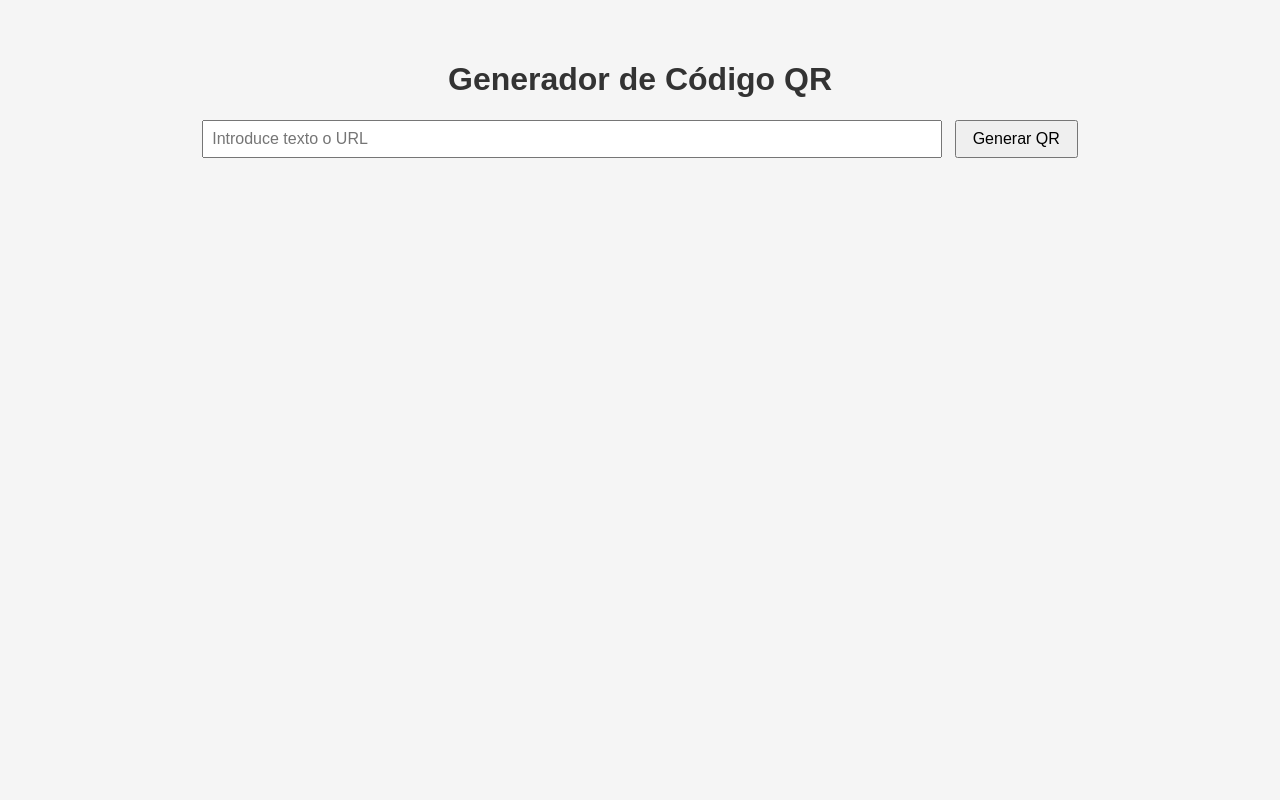
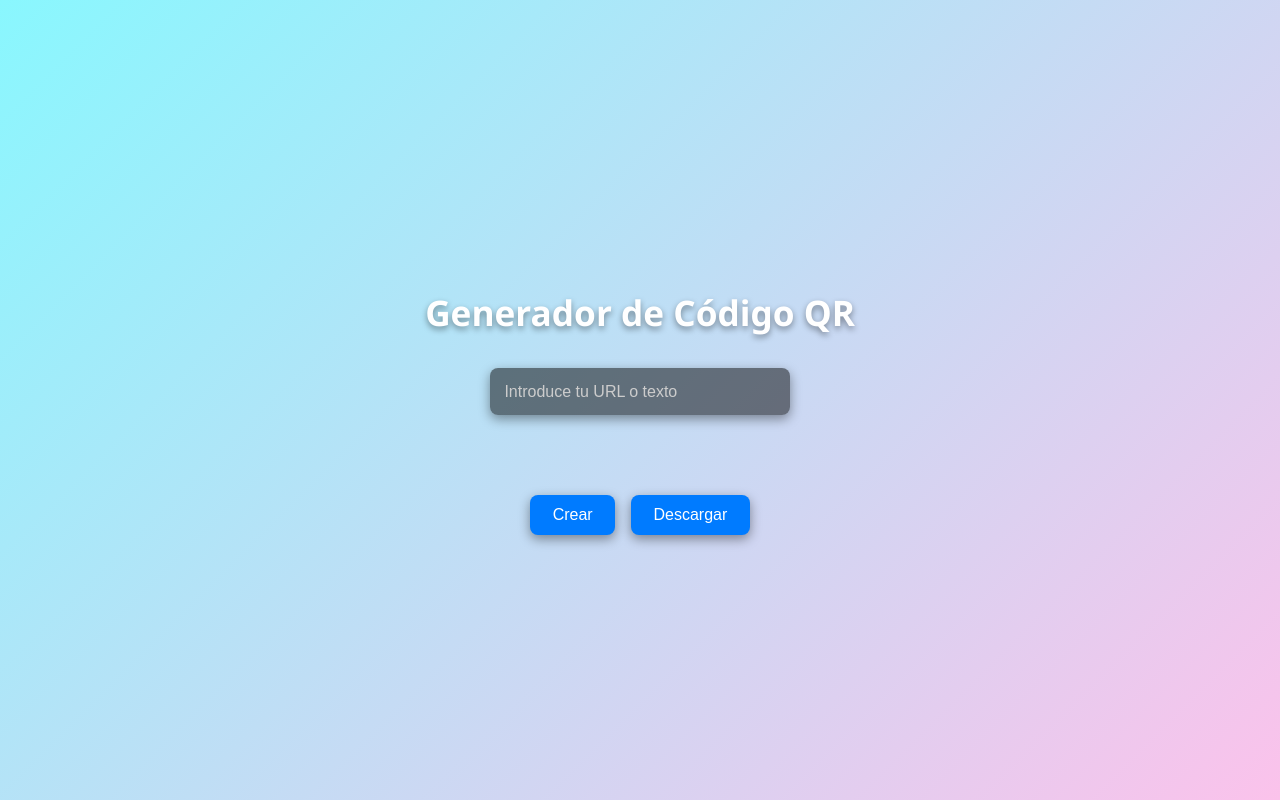
Before and after one commit to IVANLARADIAZ/generador-qr, a plain HTML site: page index.html in a window 1280 px wide. Drawn offline with Linux system fonts and the light colour scheme.

Commit message:
Add files via upload

```diff
--- a/index.html
+++ b/index.html
@@ -1,55 +1,112 @@
 <!DOCTYPE html>
 <html lang="es">
 <head>
-  <meta charset="UTF-8">
+  <meta charset="UTF-8" />
   <title>Generador de Código QR</title>
-  <!-- Librería QRCode.js desde CDN -->
+  <meta name="viewport" content="width=device-width, initial-scale=1.0" />
   <script src="https://cdn.jsdelivr.net/npm/qrcode/build/qrcode.min.js"></script>
   <style>
-    body {
-      font-family: Arial, sans-serif;
-      padding: 2rem;
-      text-align: center;
-      background-color: #f5f5f5;
+    html, body {
+      margin: 0;
+      padding: 0;
+      min-height: 100vh;
+      width: 100%;
+      font-family: 'Segoe UI', Tahoma, Geneva, Verdana, sans-serif;
+      color: #fff;
+      display: flex;
+      flex-direction: column;
+      align-items: center;
+      justify-content: center;
+      overflow-x: hidden;
+      background: linear-gradient(135deg, #89f7fe, #fbc2eb);
+      /* Elimina cualquier separación */
+      background-attachment: fixed;
     }
     h1 {
-      color: #333;
+      margin-bottom: 1rem;
+      font-size: 2.2rem;
+      text-shadow: 0 3px 6px rgba(0,0,0,0.4);
+      text-align: center;
     }
     input {
-      width: 60%;
-      padding: 0.5rem;
+      width: 300px;
+      max-width: 80%;
+      padding: 0.9rem;
       font-size: 1rem;
+      border: none;
+      border-radius: 0.5rem;
+      margin: 1rem 0;
+      outline: none;
+      box-sizing: border-box;
+      background: rgba(0,0,0,0.5);
+      color: #fff;
+      box-shadow: 0 4px 12px rgba(0,0,0,0.4);
+    }
+    input::placeholder {
+      color: #ccc;
+    }
+    #qrcode {
+      margin: 1.5rem auto;
+      border-radius: 0.5rem;
+      display: inline-block;
+    }
+    .buttons {
+      display: flex;
+      justify-content: center;
+      gap: 1rem;
+      flex-wrap: wrap;
+      margin-top: 1rem;
     }
     button {
-      padding: 0.5rem 1rem;
+      padding: 0.7rem 1.4rem;
       font-size: 1rem;
-      margin-left: 0.5rem;
+      color: #fff;
+      background: #007bff;
+      border: none;
+      border-radius: 0.5rem;
       cursor: pointer;
+      transition: transform 0.2s, background 0.3s;
+      box-shadow: 0 4px 12px rgba(0,0,0,0.4);
     }
-    #qrcode {
-      margin-top: 1rem;
+    button:hover {
+      background: #0056b3;
+      transform: scale(1.05);
     }
   </style>
 </head>
 <body>
   <h1>Generador de Código QR</h1>
-  <input type="text" id="text" placeholder="Introduce texto o URL" />
-  <button onclick="generarQR()">Generar QR</button>
+  <input type="text" id="text" placeholder="Introduce tu URL o texto" />
   <div id="qrcode"></div>
+  <div class="buttons">
+    <button onclick="generarQR()">Crear</button>
+    <button onclick="descargarQR()">Descargar</button>
+  </div>
+  <script>
+    let canvasQR = null;
 
-  <script>
     function generarQR() {
-      const contenido = document.getElementById('text').value;
+      const contenido = document.getElementById('text').value.trim();
       const qrcodeDiv = document.getElementById('qrcode');
       qrcodeDiv.innerHTML = "";
-      if (contenido.trim() !== "") {
-        QRCode.toCanvas(document.createElement('canvas'), contenido, function (error, canvas) {
-          if (error) {
-            console.error(error);
-            return;
-          }
+      if (contenido !== "") {
+        const canvas = document.createElement('canvas');
+        QRCode.toCanvas(canvas, contenido, { margin: 1 }, function (error) {
+          if (error) console.error(error);
           qrcodeDiv.appendChild(canvas);
+          canvasQR = canvas;
         });
+      }
+    }
+
+    function descargarQR() {
+      if (canvasQR) {
+        const enlace = document.createElement('a');
+        enlace.download = "codigo_qr.png";
+        enlace.href = canvasQR.toDataURL("image/png");
+        enlace.click();
+      } else {
+        alert("Primero genera el código QR.");
       }
     }
   </script>
```
